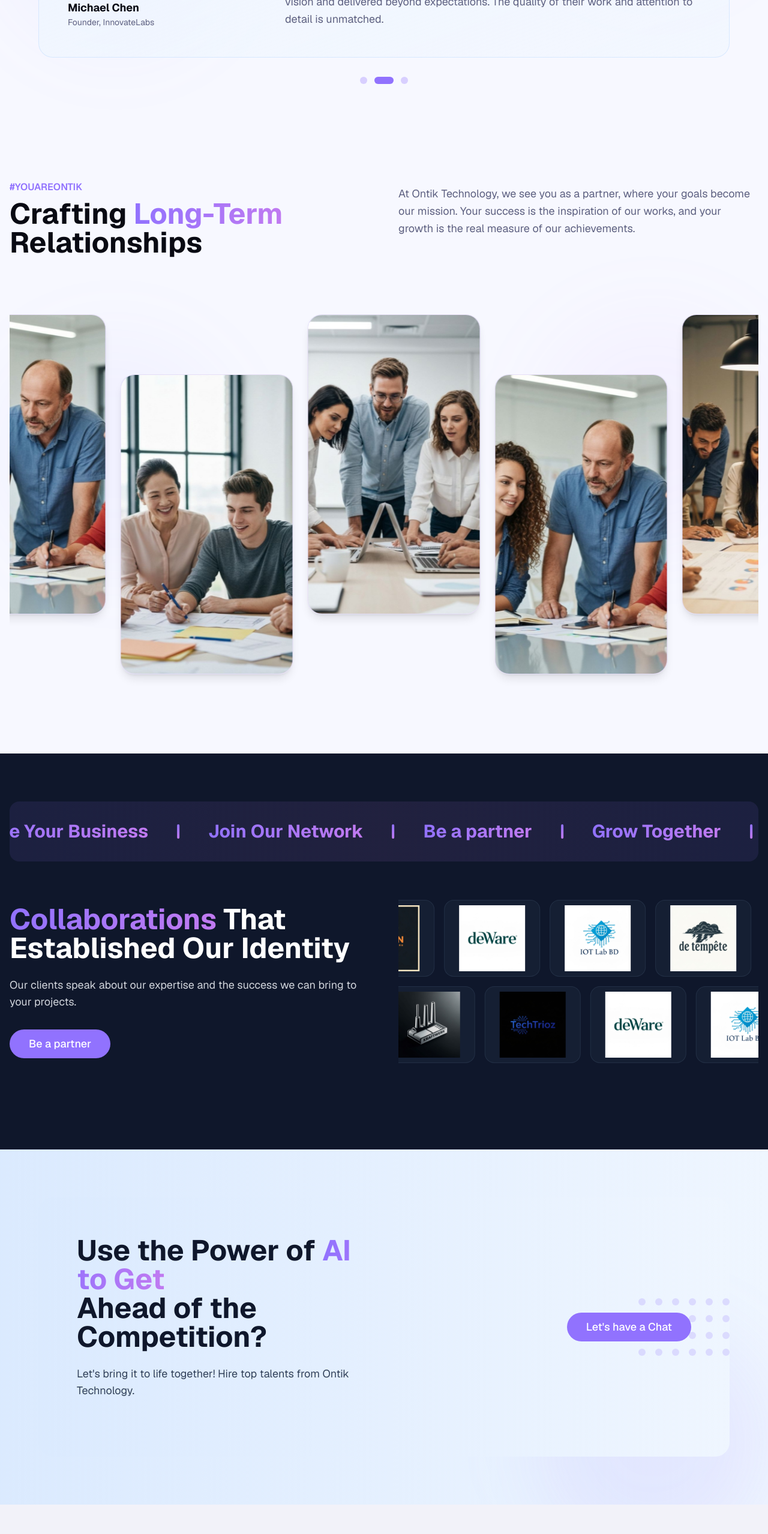
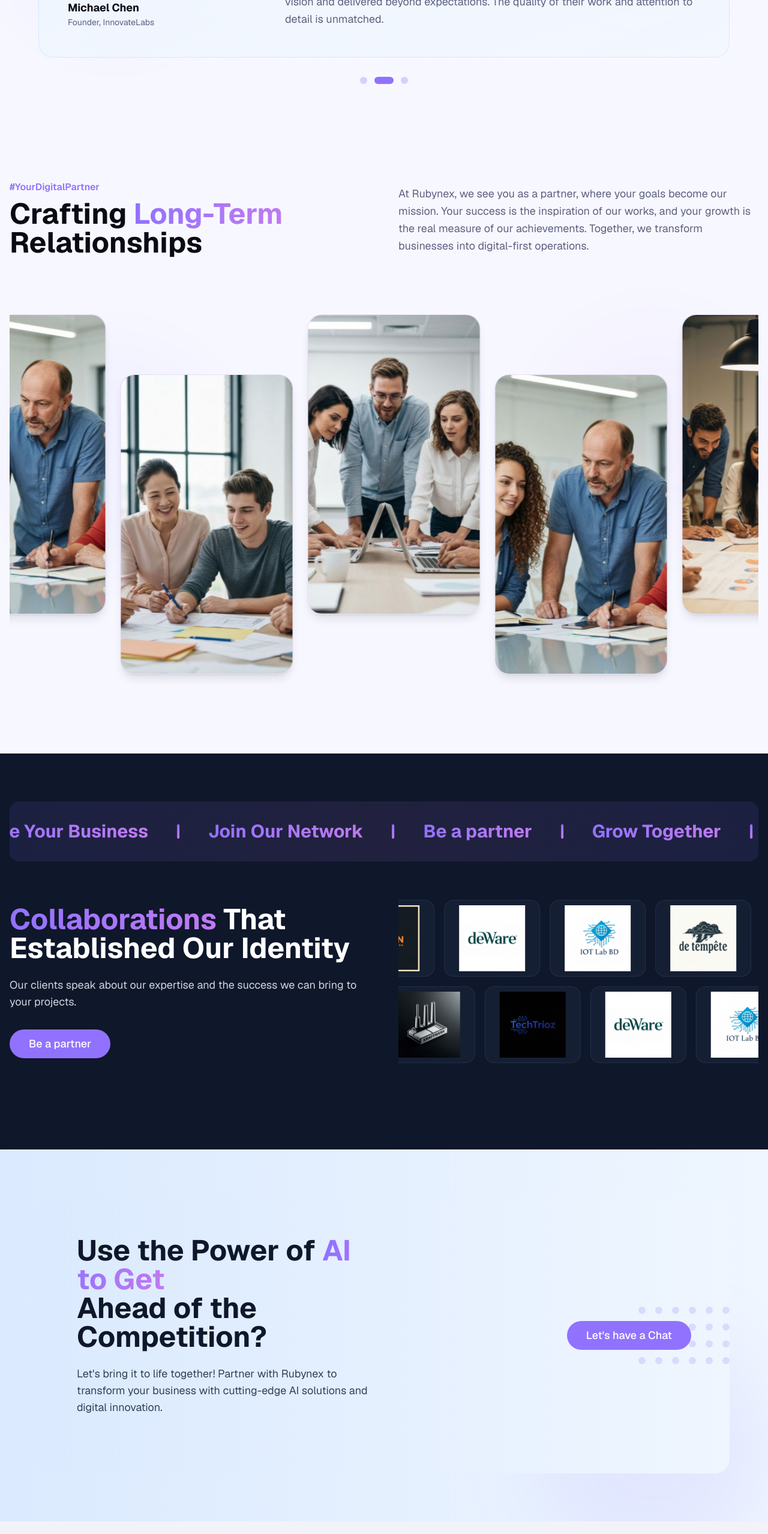
Before and after one commit to SaShakib/rubynex, a Next.js app: page / in a window 1280 px wide. Shown: the part 6728-9285 px from the top of the page at 60% size. Built offline with nearby package versions, Linux system fonts and the light colour scheme.

Commit message:
Updated branding references  crafting relationships components for consistency and clarity.

```diff
--- a/components/ai-chat-section.tsx
+++ b/components/ai-chat-section.tsx
@@ -52,7 +52,7 @@ export default function AIChatSection() {
                 Ahead of the Competition?
               </h2>
               <p className="text-lg text-slate-700 mb-8">
-                Let's bring it to life together! Hire top talents from Ontik Technology.
+                Let's bring it to life together! Partner with Rubynex to transform your business with cutting-edge AI solutions and digital innovation.
               </p>
             </div>
 
--- a/components/crafting-relationships.tsx
+++ b/components/crafting-relationships.tsx
@@ -35,7 +35,7 @@ export default function CraftingRelationships() {
         {/* First Row: Title and Description */}
         <div className="grid grid-cols-1 md:grid-cols-2 gap-12 items-start mb-12">
           <div>
-            <p className="text-primary font-semibold mb-2">#YOUAREONTIK</p>
+            <p className="text-primary font-semibold mb-2">#YourDigitalPartner</p>
             <h2 className="text-4xl md:text-5xl font-bold">
               Crafting{" "}
               <span className="bg-gradient-to-r from-primary to-accent bg-clip-text text-transparent">Long-Term</span>
@@ -46,8 +46,8 @@ export default function CraftingRelationships() {
 
           <div className="pt-2">
             <p className="text-lg text-muted-foreground leading-relaxed">
-              At Ontik Technology, we see you as a partner, where your goals become our mission. Your success is the
-              inspiration of our works, and your growth is the real measure of our achievements.
+              At Rubynex, we see you as a partner, where your goals become our mission. Your success is the
+              inspiration of our works, and your growth is the real measure of our achievements. Together, we transform businesses into digital-first operations.
             </p>
           </div>
         </div>
```
